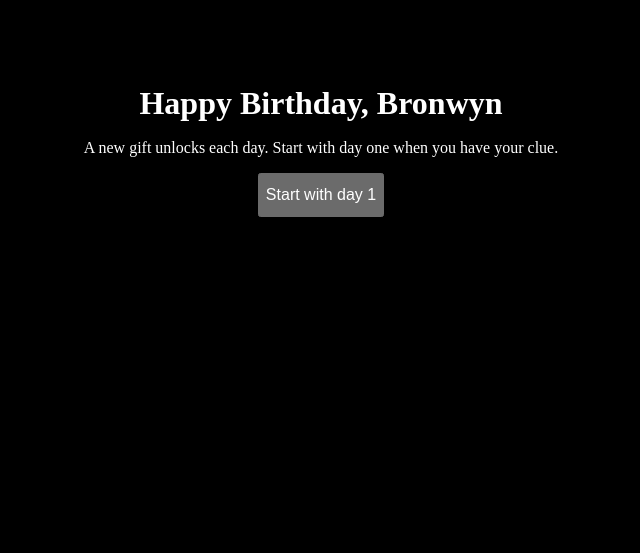
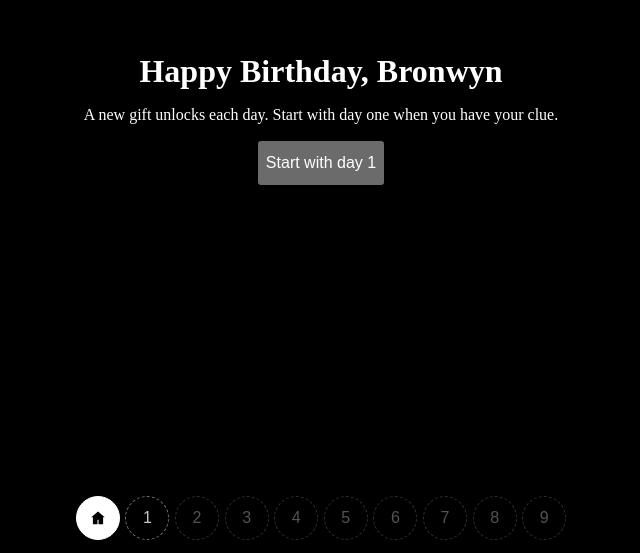
Before and after one commit to wsaffran/bronwyn_birthday_26, a React (Vite) app: page / in a window 1280 px wide. Shown: the part 247-800 px from the top of the page, without its empty margins (319-959 px from the left). Built offline with nearby package versions, Linux system fonts and the light colour scheme.

Commit message:
Update favicon and day trail

```diff
--- a/src/App.css
+++ b/src/App.css
@@ -84,6 +84,7 @@
 .day-trail {
   display: flex;
   align-items: center;
+  justify-content: center;
   gap: 0.35rem;
   flex-shrink: 0;
   min-width: 0;
@@ -107,7 +108,7 @@
 }
 
 .day-trail-fade {
-  flex: 1 1 auto;
+  flex: 0 1 auto;
   min-width: 0;
   --fade-left: 0px;
   --fade-right: 0px;
--- a/src/components/DayTrail.jsx
+++ b/src/components/DayTrail.jsx
@@ -60,7 +60,6 @@ export default function DayTrail() {
     isHome,
     isUnlocked,
     canAttempt,
-    hasUnlocked,
     selectDay,
     selectHome,
   } = useProgress()
@@ -103,9 +102,7 @@ export default function DayTrail() {
       observer.disconnect()
       scroller.removeEventListener('scroll', syncFades)
     }
-  }, [focusId, hasUnlocked])
-
-  if (!hasUnlocked) return null
+  }, [focusId])
 
   return (
     <nav className="day-trail" aria-label="Days">
```
Also changed, not shown: public/favicon.png.
